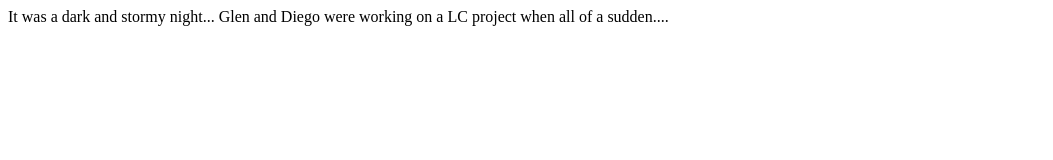
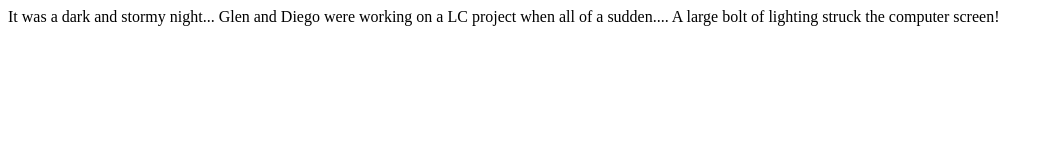
Before and after one commit to Pierrekid/fireside-story, a plain HTML site: page index.html in a window 1280 px wide. Shown: the whole page, without its empty margins (0-1053 px from the left). Drawn offline with Linux system fonts and the light colour scheme.

Commit message:
lighting strike

```diff
--- a/index.html
+++ b/index.html
@@ -3,6 +3,7 @@
     <p>It was a dark and stormy night...
       Glen and Diego were working on a LC project
       when all of a sudden....
+      A large bolt of lighting struck the computer screen!
     </p>
   </body>
 </html>
```
